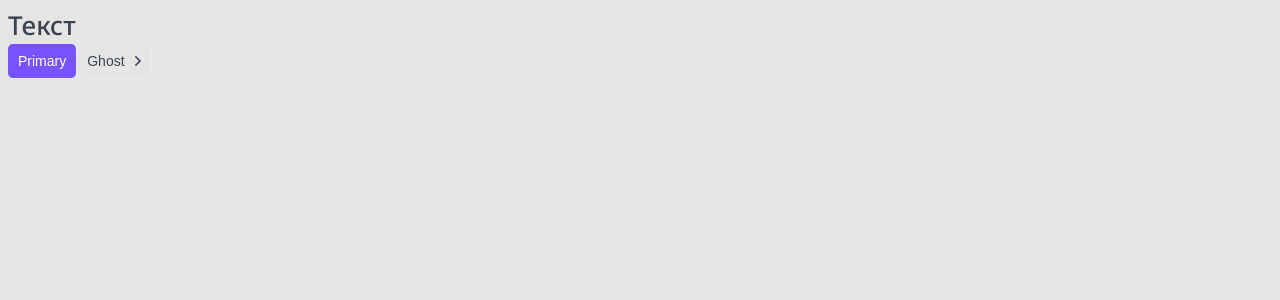
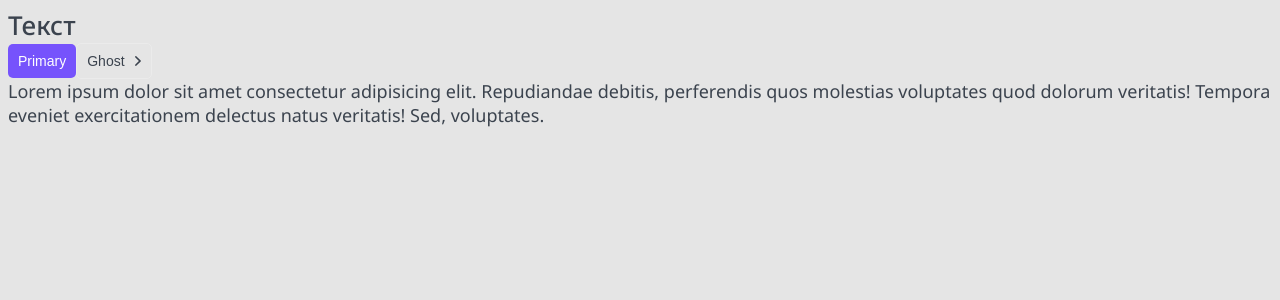
Before and after one commit to SergeiAmpilov/next-udemy, a Next.js app: page / in a window 1280 px wide. Shown: the top 300 px of the page. Built offline with nearby package versions, Linux system fonts and the light colour scheme.

Commit message:
feat: paragraph component ready

```diff
--- /dev/null
+++ b/components/Paragraph/Paragraph.module.css
@@ -0,0 +1,18 @@
+.p {
+  margin: 0;
+  padding: 0;
+}
+
+
+.s {
+  font-size: 14px;
+}
+
+.m {
+  font-size: 16px;
+}
+
+
+.l {
+  font-size: 18px;
+}
--- /dev/null
+++ b/components/Paragraph/Paragraph.tsx
@@ -0,0 +1,21 @@
+
+import styles from './Paragraph.module.css';
+import { ParagrapfProps } from './Paragraph.props';
+import cn from 'classnames';
+
+
+export const Paragraph = ({ children, fontSize='m', ...props}: ParagrapfProps): JSX.Element => {
+
+  return (
+    <p
+      className={cn(styles.p, {
+        [styles.s]: fontSize === 's',
+        [styles.m]: fontSize === 'm',
+        [styles.l]: fontSize === 'l',
+      })}
+      {...props}
+    >
+      {children}
+    </p>
+  );
+}
--- a/components/index.ts
+++ b/components/index.ts
@@ -1,2 +1,3 @@
 export * from './Htag/Htag';
 export * from './Button/Button';
+export * from './Paragraph/Paragraph';
--- a/src/pages/index.tsx
+++ b/src/pages/index.tsx
@@ -1,4 +1,4 @@
-import { Button, Htag } from "../../components";
+import { Button, Htag, Paragraph } from "../../components";
 
 
 export default function Home(): JSX.Element {
@@ -7,6 +7,12 @@ export default function Home(): JSX.Element {
       <Htag tag='h1'>Текст</Htag>
       <Button appearance="primary" >Primary</Button>
       <Button appearance="ghost" arrow="right" >Ghost</Button>
+      <Paragraph fontSize="l">
+        Lorem ipsum dolor sit amet consectetur adipisicing elit.
+        Repudiandae debitis, perferendis quos molestias voluptates
+        quod dolorum veritatis! Tempora eveniet exercitationem
+        delectus natus veritatis! Sed, voluptates.
+      </Paragraph>
     </div>
   )
 }
```
Also changed, not shown: components/Paragraph/Paragraph.props.ts (added, +8 -0 lines).
